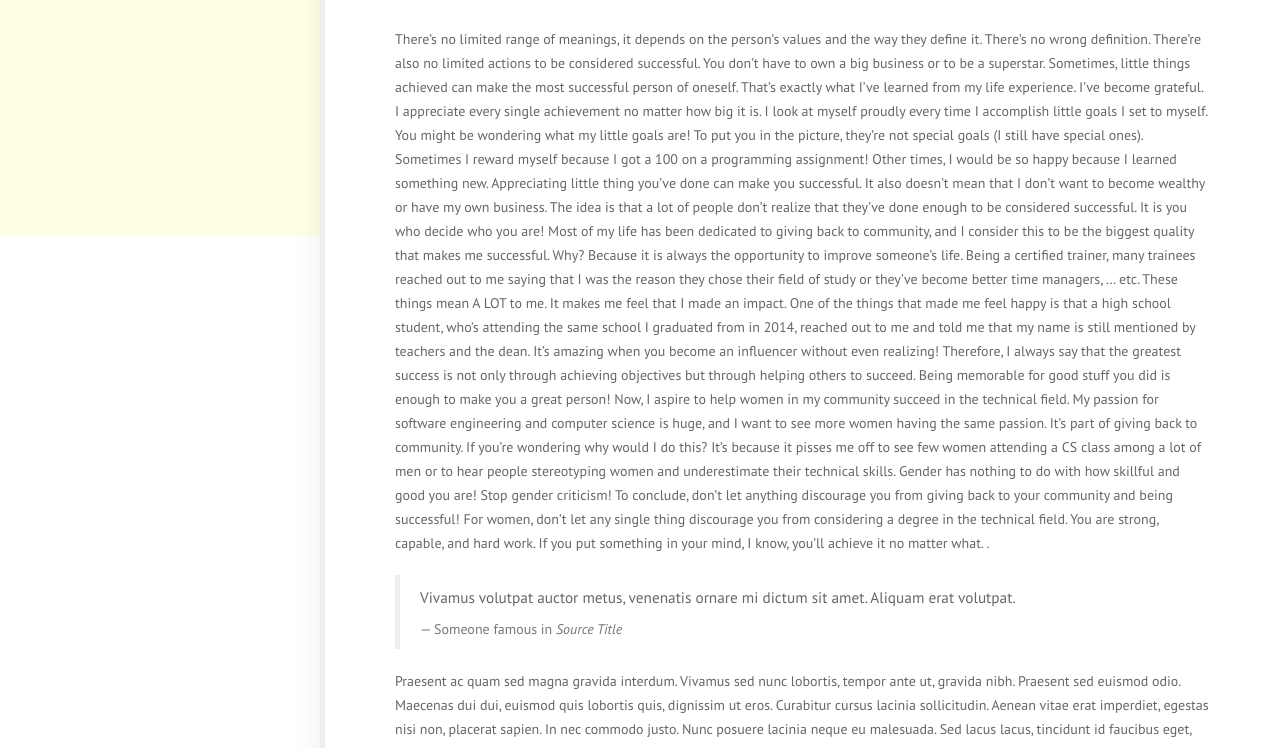
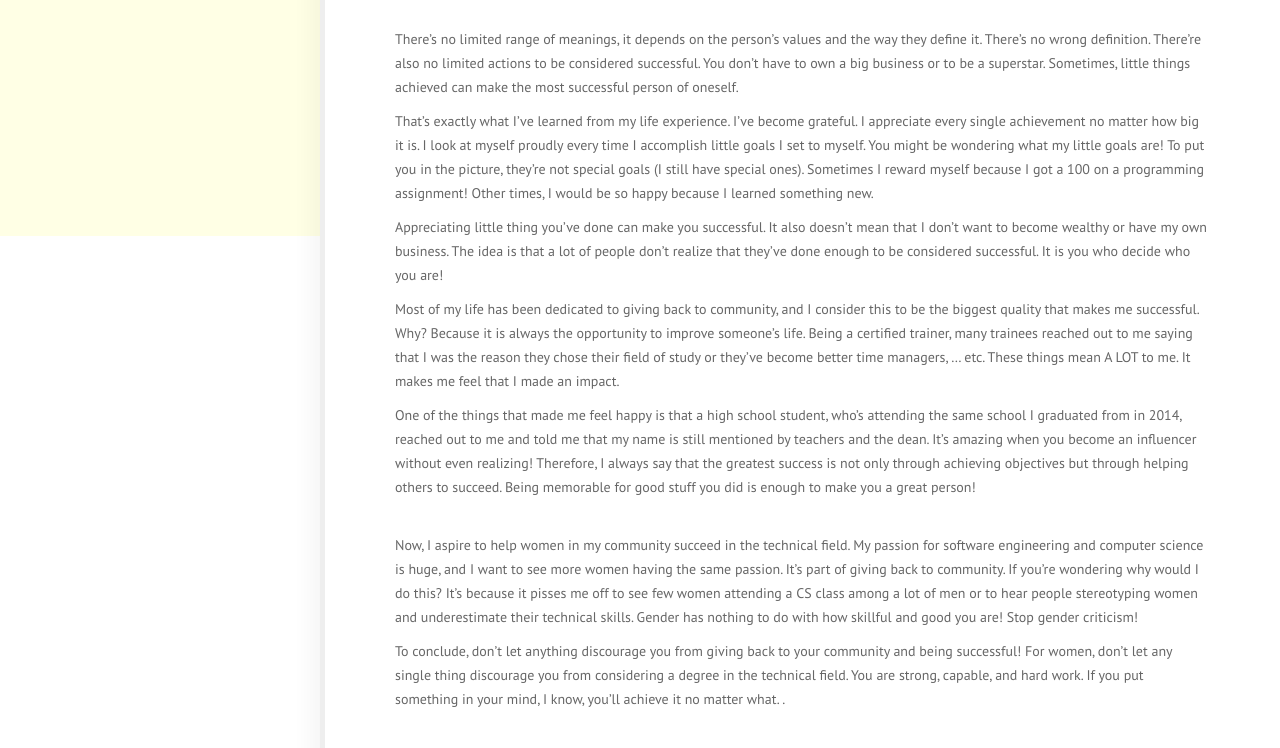
Before and after one commit to rawancoding/test-2, a plain HTML site: page blog-post-1.html in a window 1280 px wide. Shown: the part 564-1312 px from the top of the page. Drawn offline with nearby package versions, Linux system fonts and the light colour scheme.

Commit message:
Update blog-post-1.html
g

```diff
--- a/blog-post-1.html
+++ b/blog-post-1.html
@@ -3,9 +3,9 @@
   <head>
     <meta charset="UTF-8" />
     <meta http-equiv="X-UA-Compatible" content="IE=edge">
-    <title>Sunshine - Responsive vCard Template</title>
+    <title>Rawan's Blog</title>
     <meta name="viewport" content="width=device-width, initial-scale=1, maximum-scale=1" />
-    <meta name="description" content="Sunshine - Responsive vCard Template" />
+    <meta name="description" content="Rawan's Blog" />
     <meta name="keywords" content="vcard, resposnive, retina, resume, jquery, css3, bootstrap, Sunshine, portfolio" />
     <meta name="author" content="lmtheme" />
     <link rel="shortcut icon" href="favicon.ico">
@@ -73,25 +73,25 @@
 
             <p>There’s no limited range of meanings, it depends on the person’s values and the way they define it. There’s no wrong definition. There’re also no limited actions to be considered successful. You don’t have to own a big business or to be a superstar. Sometimes, little things achieved can make the most successful person of oneself.
 
-That’s exactly what I’ve learned from my life experience. I’ve become grateful. I appreciate every single achievement no matter how big it is. I look at myself proudly every time I accomplish little goals I set to myself. You might be wondering what my little goals are! To put you in the picture, they’re not special goals (I still have special ones). Sometimes I reward myself because I got a 100 on a programming assignment! Other times, I would be so happy because I learned something new.
+<p>That’s exactly what I’ve learned from my life experience. I’ve become grateful. I appreciate every single achievement no matter how big it is. I look at myself proudly every time I accomplish little goals I set to myself. You might be wondering what my little goals are! To put you in the picture, they’re not special goals (I still have special ones). Sometimes I reward myself because I got a 100 on a programming assignment! Other times, I would be so happy because I learned something new. </p>
 
-Appreciating little thing you’ve done can make you successful. It also doesn’t mean that I don’t want to become wealthy or have my own business. The idea is that a lot of people don’t realize that they’ve done enough to be considered successful. It is you who decide who you are!
+<p>Appreciating little thing you’ve done can make you successful. It also doesn’t mean that I don’t want to become wealthy or have my own business. The idea is that a lot of people don’t realize that they’ve done enough to be considered successful. It is you who decide who you are! </p>
 
-Most of my life has been dedicated to giving back to community, and I consider this to be the biggest quality that makes me successful. Why? Because it is always the opportunity to improve someone’s life. Being a certified trainer, many trainees reached out to me saying that I was the reason they chose their field of study or they’ve become better time managers, … etc. These things mean A LOT to me. It makes me feel that I made an impact.
+<p>Most of my life has been dedicated to giving back to community, and I consider this to be the biggest quality that makes me successful. Why? Because it is always the opportunity to improve someone’s life. Being a certified trainer, many trainees reached out to me saying that I was the reason they chose their field of study or they’ve become better time managers, … etc. These things mean A LOT to me. It makes me feel that I made an impact. </p>
 
-One of the things that made me feel happy is that a high school student, who’s attending the same school I graduated from in 2014, reached out to me and told me that my name is still mentioned by teachers and the dean. It’s amazing when you become an influencer without even realizing! Therefore, I always say that the greatest success is not only through achieving objectives but through helping others to succeed. Being memorable for good stuff you did is enough to make you a great person!
+<p>One of the things that made me feel happy is that a high school student, who’s attending the same school I graduated from in 2014, reached out to me and told me that my name is still mentioned by teachers and the dean. It’s amazing when you become an influencer without even realizing! Therefore, I always say that the greatest success is not only through achieving objectives but through helping others to succeed. Being memorable for good stuff you did is enough to make you a great person! </p>
+  <br>
+<p> Now, I aspire to help women in my community succeed in the technical field. My passion for software engineering and computer science is huge, and I want to see more women having the same passion. It’s part of giving back to community. If you’re wondering why would I do this? It’s because it pisses me off to see few women attending a CS class among a lot of men or to hear people stereotyping women and underestimate their technical skills. Gender has nothing to do with how skillful and good you are! Stop gender criticism!  </p>
 
-Now, I aspire to help women in my community succeed in the technical field. My passion for software engineering and computer science is huge, and I want to see more women having the same passion. It’s part of giving back to community. If you’re wondering why would I do this? It’s because it pisses me off to see few women attending a CS class among a lot of men or to hear people stereotyping women and underestimate their technical skills. Gender has nothing to do with how skillful and good you are! Stop gender criticism!
+<P>To conclude, don’t let anything discourage you from giving back to your community and being successful!
+For women, don’t let any single thing discourage you from considering a degree in the technical field. You are strong, capable, and hard work. If you put something in your mind, I know, you’ll achieve it no matter what. .</p></P>
 
-To conclude, don’t let anything discourage you from giving back to your community and being successful!
-For women, don’t let any single thing discourage you from considering a degree in the technical field. You are strong, capable, and hard work. If you put something in your mind, I know, you’ll achieve it no matter what. .</p>
-
-            <blockquote>
+           <!-- <blockquote>
                 <p>Vivamus volutpat auctor metus, venenatis ornare mi dictum sit amet. Aliquam erat volutpat.</p>
                 <footer>Someone famous in <cite title="Source Title">Source Title</cite></footer>
-            </blockquote>
+            </blockquote>-->
 
-            <p>Praesent ac quam sed magna gravida interdum. Vivamus sed nunc lobortis, tempor ante ut, gravida nibh. Praesent sed euismod odio. Maecenas dui dui, euismod quis lobortis quis, dignissim ut eros. Curabitur cursus lacinia sollicitudin. Aenean vitae erat imperdiet, egestas nisi non, placerat sapien. In nec commodo justo. Nunc posuere lacinia neque eu malesuada. Sed lacus lacus, tincidunt id faucibus eget, sagittis sed enim. Nunc nec dapibus odio.</p>
+            <p></p>
 
             <div class="post-info">
               <span class="autor"><i class="fa fa-fw fa-user"></i> Rawan Alsagheer</span>
@@ -106,7 +106,7 @@ For women, don’t let any single thing discourage you from considering a degree
               <!-- /Share Buttons -->
             </div>
 
-            <div class="post-comments">
+           <!-- <div class="post-comments">
               <div class="block-title">
                 <h3>Comments (3)</h3>
               </div>
@@ -168,9 +168,9 @@ For women, don’t let any single thing discourage you from considering a degree
 
                   </div>
               </div>
-            </div>
+            </div>-->
 
-            <div class="post-comment-add">
+           <!-- <div class="post-comment-add">
                 <div class="block-title">
                   <h3>Leave a Comment</h3>
                 </div>
@@ -187,7 +187,7 @@ For women, don’t let any single thing discourage you from considering a degree
                     </div>
                     <button class="button" type="submit">Add comment</button>
                 </form>
-            </div>
+            </div>-->
 
           </div>
 
```
